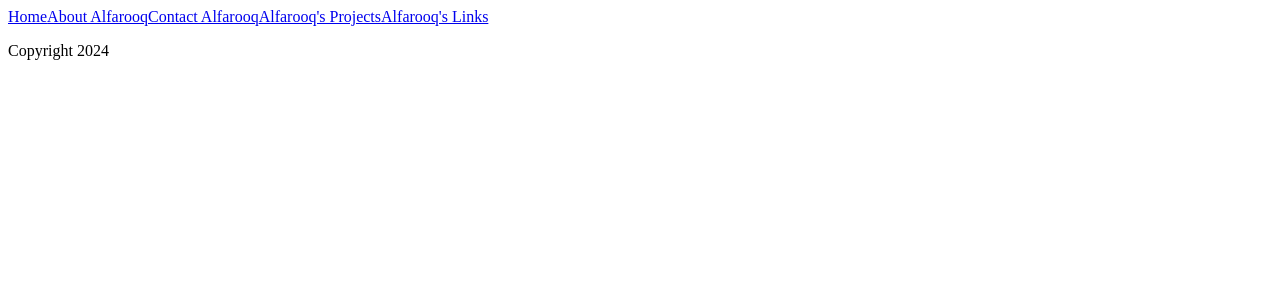
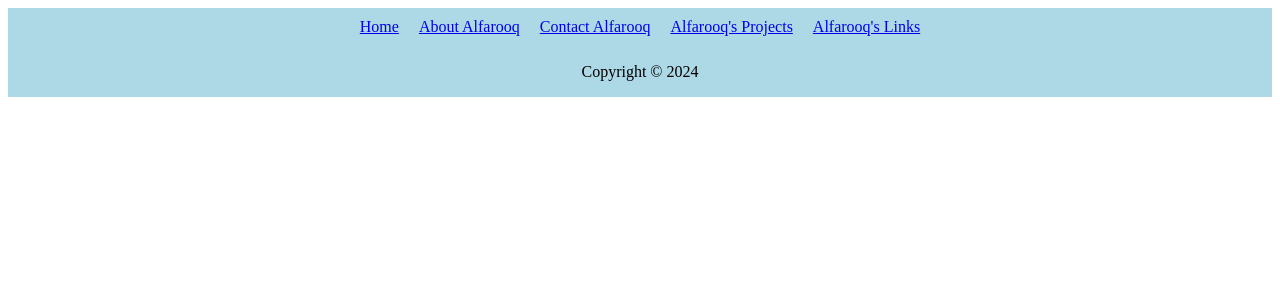
Before and after one commit to AlfarooqAlmenghawi/Alfarooq-Portfolio, a React (Vite) app: page /alfarooq in a window 1280 px wide. Shown: the top 300 px of the page. Built offline with nearby package versions, Linux system fonts and the light colour scheme.

Commit message:
improved basic formatting of current layout

```diff
--- a/src/components/Footer/Footer.css
+++ b/src/components/Footer/Footer.css
@@ -0,0 +1,11 @@
+footer {
+  background-color: lightblue;
+  padding: 0.5px;
+  margin: auto;
+}
+
+.footer-text {
+  width: 80%;
+  margin: auto;
+  text-align: center;
+}
--- a/src/components/Footer/Footer.jsx
+++ b/src/components/Footer/Footer.jsx
@@ -1,5 +1,15 @@
+import "./Footer.css";
+
 const Footer = () => {
-  return <p>Copyright 2024</p>;
+  return (
+    <>
+      <footer>
+        <div className="footer-text">
+          <p>Copyright &copy; 2024</p>
+        </div>
+      </footer>
+    </>
+  );
 };
 
 export default Footer;
--- a/src/components/Header/Header.css
+++ b/src/components/Header/Header.css
@@ -0,0 +1,15 @@
+header {
+  background-color: lightblue;
+  padding: 10px;
+  margin: auto;
+}
+
+.all-the-links {
+  width: 80%;
+  margin: auto;
+  text-align: center;
+}
+
+.individual-link {
+  padding: 10px;
+}
--- a/src/components/Header/Header.jsx
+++ b/src/components/Header/Header.jsx
@@ -1,13 +1,28 @@
 import { Link } from "react-router-dom";
+import "./Header.css";
 
 const Header = () => {
   return (
     <>
-      <Link to="/">Home</Link>
-      <Link to="/about-alfarooq">About Alfarooq</Link>
-      <Link to="/contact-alfarooq">Contact Alfarooq</Link>
-      <Link to="/alfarooq's-projects">Alfarooq's Projects</Link>
-      <Link to="/alfarooq's-links">Alfarooq's Links</Link>
+      <header>
+        <div className="all-the-links">
+          <Link className="individual-link" to="/">
+            Home
+          </Link>
+          <Link className="individual-link" to="/about-alfarooq">
+            About Alfarooq
+          </Link>
+          <Link className="individual-link" to="/contact-alfarooq">
+            Contact Alfarooq
+          </Link>
+          <Link className="individual-link" to="/alfarooq's-projects">
+            Alfarooq's Projects
+          </Link>
+          <Link className="individual-link" to="/alfarooq's-links">
+            Alfarooq's Links
+          </Link>
+        </div>
+      </header>
     </>
   );
 };
```
